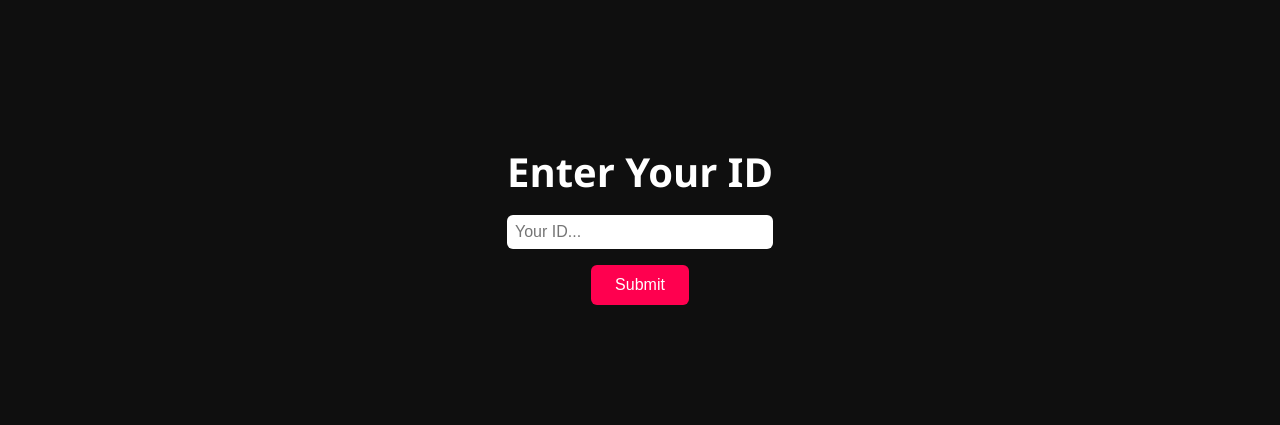
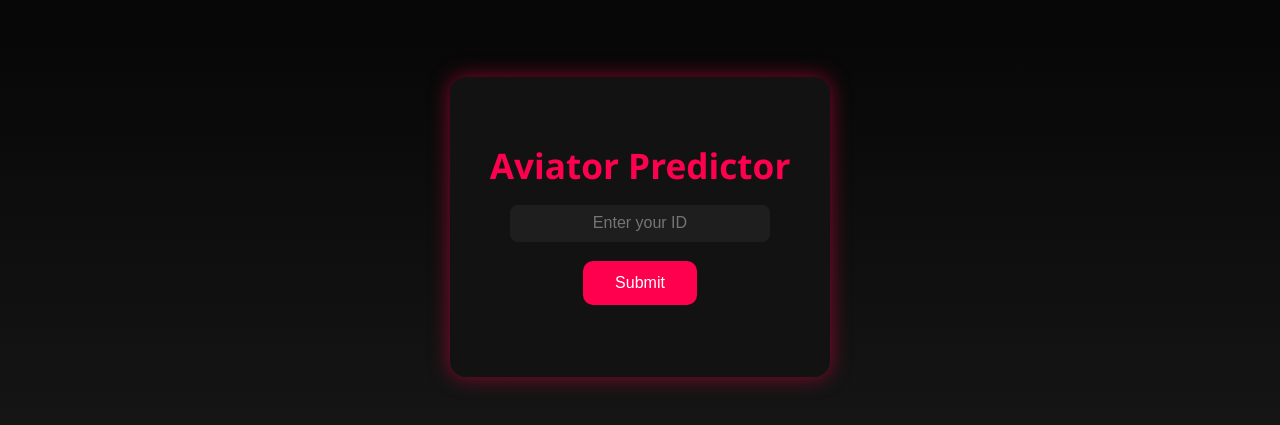
Before and after one commit to brianhacks01/hackbot, a plain HTML site: page index.html in a window 1280 px wide. Shown: the part 173-598 px from the top of the page. Drawn offline with Linux system fonts and the light colour scheme.

Commit message:
Update index.html

```diff
--- a/index.html
+++ b/index.html
@@ -3,11 +3,11 @@
 <head>
   <meta charset="UTF-8" />
   <meta name="viewport" content="width=device-width, initial-scale=1.0" />
-  <title>Crash Predictor</title>
+  <title>Aviator Predictor</title>
   <style>
     body {
       font-family: 'Segoe UI', Tahoma, Geneva, Verdana, sans-serif;
-      background: #0f0f0f;
+      background: linear-gradient(to bottom, #000000, #1c1c1c);
       color: #fff;
       margin: 0;
       padding: 0;
@@ -19,38 +19,47 @@
     }
     .container {
       text-align: center;
+      background: #121212;
+      padding: 40px;
+      border-radius: 16px;
+      box-shadow: 0 0 20px rgba(255, 0, 79, 0.5);
+      max-width: 400px;
     }
     h1 {
-      font-size: 2.5rem;
+      font-size: 2.2rem;
       margin-bottom: 1rem;
+      color: #ff004f;
     }
     p {
-      font-size: 1.1rem;
+      font-size: 1rem;
       color: #aaa;
     }
     .input-section {
       margin-bottom: 2rem;
     }
     input[type="text"] {
-      padding: 0.5rem;
+      padding: 0.6rem;
       font-size: 1rem;
-      border-radius: 6px;
+      border-radius: 8px;
       border: none;
-      width: 250px;
+      width: 80%;
+      text-align: center;
+      background: #1e1e1e;
+      color: #fff;
     }
-    .submit-id-btn, .predict-btn {
+    .submit-id-btn, .predict-btn, .create-account-btn {
       background: #ff004f;
       border: none;
-      padding: 0.7rem 1.5rem;
+      padding: 0.8rem 2rem;
       font-size: 1rem;
-      border-radius: 6px;
+      border-radius: 10px;
       color: white;
       cursor: pointer;
-      margin-top: 1rem;
-      transition: 0.3s;
+      margin-top: 1.2rem;
+      transition: background 0.3s;
     }
-    .submit-id-btn:hover, .predict-btn:hover {
-      background: #ff3366;
+    .submit-id-btn:hover, .predict-btn:hover, .create-account-btn:hover {
+      background: #e60045;
     }
     .result {
       margin-top: 2rem;
@@ -60,20 +69,27 @@
     .hidden {
       display: none;
     }
+    .error-message {
+      color: #ff5555;
+      font-size: 1.1rem;
+      margin-top: 1rem;
+    }
   </style>
 </head>
 <body>
   <div class="container">
     <div class="input-section" id="idSection">
-      <h1>Enter Your ID</h1>
-      <input type="text" id="userId" placeholder="Your ID..." maxlength="10" oninput="this.value=this.value.replace(/[^\d]/g,'')" />
+      <h1>Aviator Predictor</h1>
+      <input type="text" id="userId" placeholder="Enter your ID" maxlength="10" oninput="this.value=this.value.replace(/[^\d]/g,'')" />
       <br />
-      <button class="submit-id-btn" onclick="submitId()">Submit</button>
+      <button class="submit-id-btn" id="submitBtn" onclick="submitId()">Submit</button>
+      <div class="error-message" id="errorMessage"></div>
+      <button class="create-account-btn hidden" onclick="createAccount()">Create new account</button>
     </div>
 
     <div id="predictSection" class="hidden">
-      <h1>Crash Predictor 2025</h1>
-      <p>Get your next coefficient prediction now</p>
+      <h1>Next Coefficient</h1>
+      <p>Tap the button to reveal your next Aviator signal</p>
       <button class="predict-btn" onclick="predict()">Predict Now</button>
       <div class="result" id="result"></div>
     </div>
@@ -83,19 +99,33 @@
     function submitId() {
       const userId = document.getElementById('userId').value.trim();
       const isNumeric = /^\d{1,10}$/.test(userId);
-      if (isNumeric) {
-        document.getElementById('idSection').classList.add('hidden');
-        document.getElementById('predictSection').classList.remove('hidden');
-      } else {
+
+      if (!isNumeric) {
         alert('Please enter a valid numeric ID (up to 10 digits)');
+        return;
       }
+
+      if (!userId.startsWith("123")) {
+        document.getElementById("errorMessage").innerText = "You need to create new account";
+        document.getElementById("submitBtn").classList.add("hidden");
+        document.querySelector(".create-account-btn").classList.remove("hidden");
+        return;
+      }
+
+      document.getElementById('idSection').classList.add('hidden');
+      document.getElementById('predictSection').classList.remove('hidden');
     }
 
     function predict() {
       const min = 1.01;
       const max = 5.0;
       const randomCoef = (Math.random() * (max - min) + min).toFixed(2);
-      document.getElementById('result').innerText = `Next Coef: ${randomCoef}x`;
+      document.getElementById('result').innerText = `💥 ${randomCoef}x`;
+    }
+
+    function createAccount() {
+      alert("Redirecting to account creation...");
+      // Можно вставить редирект или другую логику
     }
   </script>
 </body>
```
